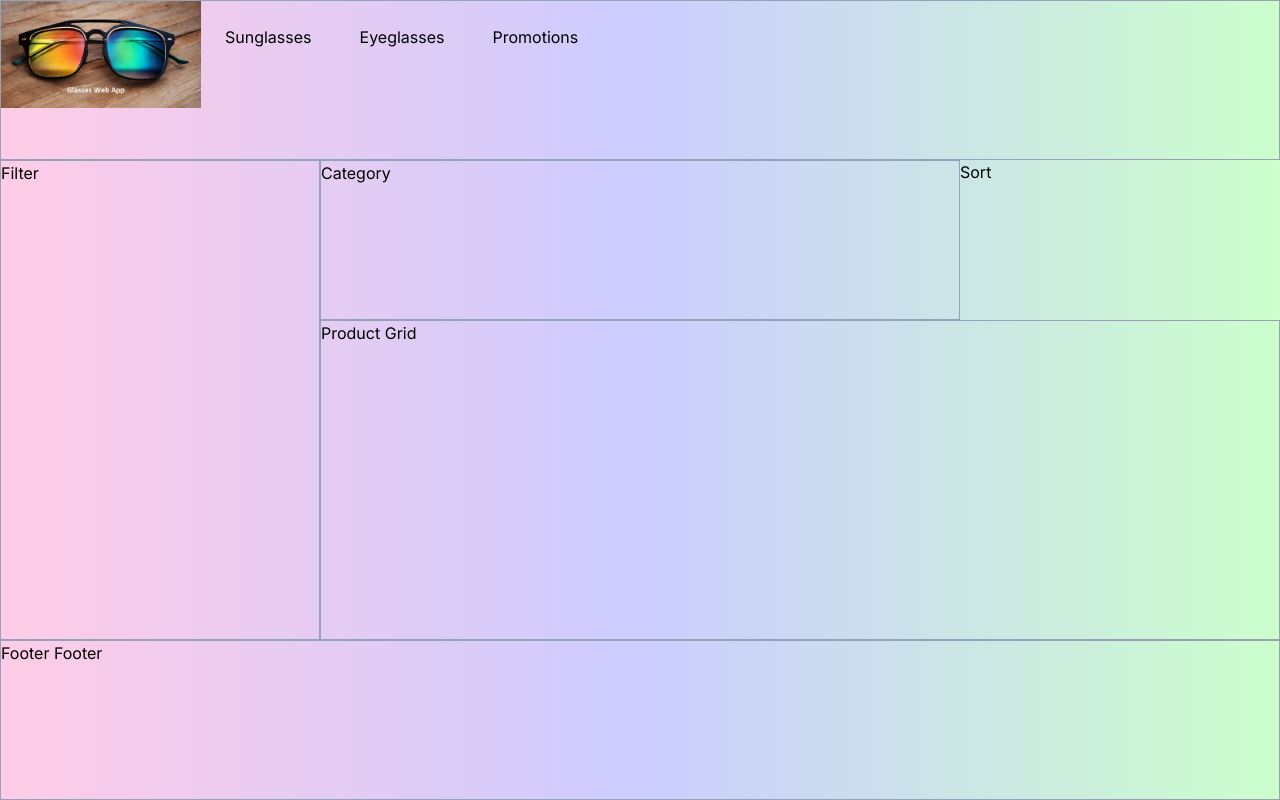
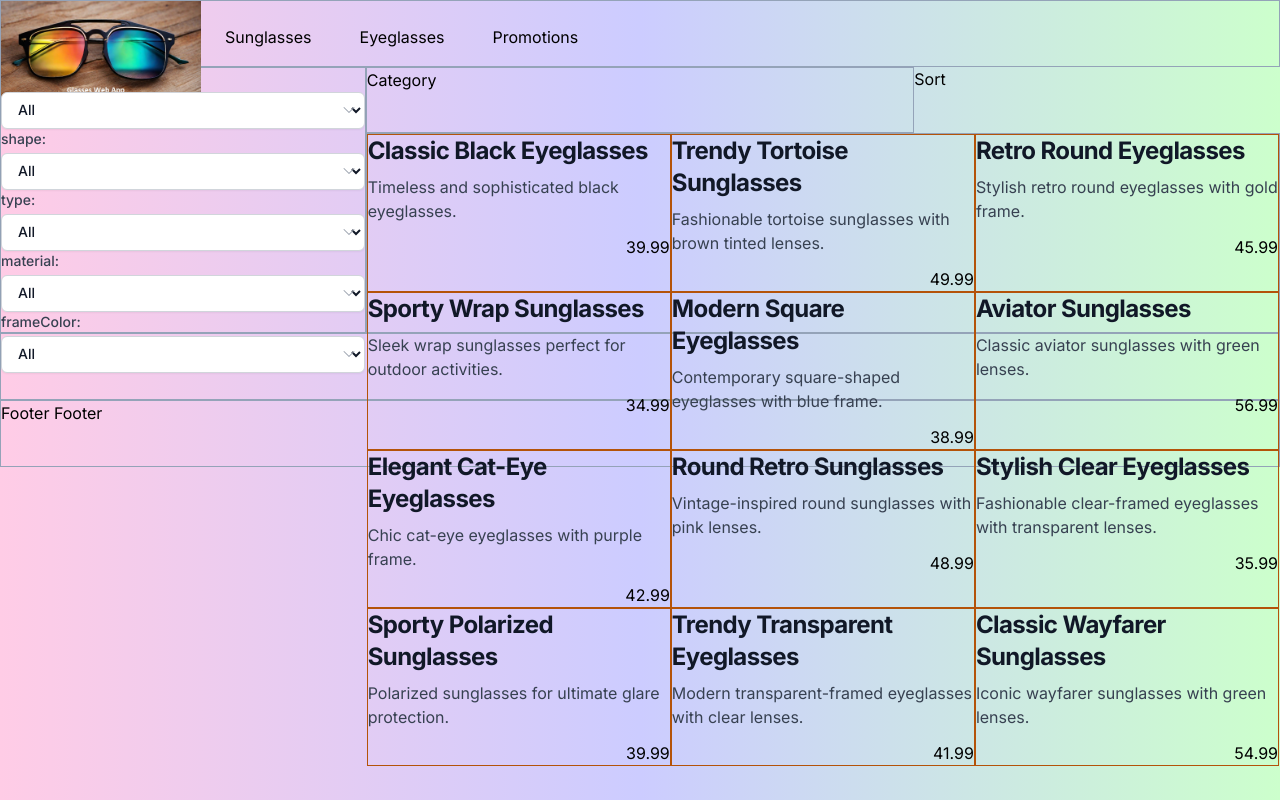
Before and after one commit to nikolay-val-tsvetkov/E-commerce-Glasses, a Next.js app: page / in a window 1280 px wide. Built offline with nearby package versions, Linux system fonts and the light colour scheme.

Commit message:
1. Product Grid for the product; 2. Create component for the Card; 3. Create contextApi for products with working filters; 4. Implementing filters and working with simple data

```diff
--- a/package.json
+++ b/package.json
@@ -9,8 +9,12 @@
     "lint": "next lint"
   },
   "dependencies": {
+    "@fortawesome/free-solid-svg-icons": "^6.4.0",
+    "@fortawesome/react-fontawesome": "^0.2.0",
+    "@heroicons/react": "^2.0.18",
     "autoprefixer": "10.4.14",
     "eslint-config-next": "13.4.12",
+    "heroicons": "^2.0.18",
     "next": "13.4.12",
     "postcss": "8.4.27",
     "react": "18.2.0",
--- a/public/data/glasses.json
+++ b/public/data/glasses.json
@@ -11,7 +11,7 @@
       "description": "Timeless and sophisticated black eyeglasses.",
       "price": 39.99,
       "shape": "round",
-      "image": "https://example.com/eyeglasses1.jpg"
+      "image": "https://media.istockphoto.com/id/1012522388/photo/flying-glasses.jpg"
     },
     {
       "id": 2,
@@ -31,7 +31,7 @@
       "name": "Retro Round Eyeglasses",
       "type": "eyeglasses",
       "material": "metal",
-      "brand": "RetroSpecs",
+      "brand": "SunshineStyle",
       "frameColor": "gold",
       "glassColor": "clear",
       "description": "Stylish retro round eyeglasses with gold frame.",
--- /dev/null
+++ b/src/app/contexts/productsContext.js
@@ -0,0 +1,72 @@
+import React, { useEffect, useState } from 'react'
+import { createContext, useContext } from 'react'
+import glasses from 'public/data/glasses.json'
+
+const GlassesContext = createContext()
+
+export const useGlassesContext = () => {
+  return useContext(GlassesContext)
+}
+
+const GlassesContextProvider = ({ children }) => {
+  const [glassesData, setGlassesData] = useState([])
+  const [filter, setFilter] = useState({
+    brand: 'all',
+    color: 'all',
+    price: 'all',
+    shape: 'all',
+    material: 'all',
+    frameColor: 'all'
+  })
+  const [sort, setSort] = useState('default')
+
+  useEffect(() => {
+    const initialData = glasses.glasses.slice(0, 12)
+    setGlassesData(initialData)
+  }, [])
+
+  useEffect(() => {
+    const applyFilter = () => {
+      let filteredData = glasses.glasses
+
+      for (const filterCategory in filter) {
+        if (filter[filterCategory] !== 'all') {
+          filteredData = filteredData.filter((item) => item[filterCategory] === filter[filterCategory])
+        }
+      }
+
+      const initialData = filteredData.slice(0, 12)
+      setGlassesData(initialData)
+    }
+
+    applyFilter()
+  }, [filter])
+
+  const loadMoreItems = () => {
+    const currentLength = glassesData.length
+    const newData = glasses.slice(currentLength, currentLength + 12)
+    if (newData.length === 0) {
+      console.log('No more items to load.')
+      return
+    }
+    setGlassesData((prevData) => [...prevData, ...newData])
+  }
+
+  return (
+    <GlassesContext.Provider
+      value={{
+        glassesData,
+        setGlassesData,
+        filter,
+        setFilter,
+        sort,
+        setSort,
+        loadMoreItems
+      }}
+    >
+      {children}
+    </GlassesContext.Provider>
+  )
+}
+
+export default GlassesContextProvider
--- a/src/app/globals.css
+++ b/src/app/globals.css
@@ -34,3 +34,11 @@ body {
   color: rgb(var(--foreground-rgb));
   background: linear-gradient(to right, rgb(var(--background-start-rgb)), rgb(var(--background-mid-rgb)), rgb(var(--background-end-rgb)));
 }
+
+.pastel-green {
+  background-color: #c7f3e7;
+}
+
+.pastel-pink {
+  background-color: #f9d8e8;
+}
--- a/src/app/page.js
+++ b/src/app/page.js
@@ -1,16 +1,29 @@
+'use client'
 import Header from '@/components/header/Header'
+import ProductsGrid from '@/components/productsGrid/ProductsGrid'
+import Filters from '@/components/filters/Filters'
+import GlassesContextProvider from './contexts/productsContext'
 
 export default function Home() {
   return (
-    <div className='grid grid-rows-5 grid-cols-4'>
-      <div className='sticky top-0 col-span-4 border border-3 border-slate-400'>
-        <Header />
+    <GlassesContextProvider>
+      <div className='grid grid-rows-12 grid-cols-7'>
+        <div className='row-span-1 sticky top-0 col-span-7 border border-3 border-slate-400'>
+          <Header />
+        </div>
+        <div className='row-span-4 col-span-2 border border-3 border-slate-400'>
+          <Filters />
+        </div>
+        <div className='row-span-1 col-span-3 border border-3 border-slate-400'>Category</div>
+        <div className='row-span-1 col-span-2'>Sort</div>
+        <div className='row-span-3 col-span-5  border border-3 border-slate-400'>
+          <ProductsGrid />
+        </div>
+        <div className='row-span-1 col-span-7  border border-3 border-slate-400'>
+          <button>Load More</button>
+        </div>
+        <div className='row-span-1 col-span-7 border border-3 border-slate-400'>Footer Footer</div>
       </div>
-      <div className='row-span-3 col-span-1 border border-3 border-slate-400'>Filter</div>
-      <div className='col-span-2 border border-3 border-slate-400'>Category</div>
-      <div>Sort</div>
-      <div className='col-span-3 row-span-2 border border-3 border-slate-400'>Product Grid</div>
-      <div className='col-span-4 border border-3 border-slate-400'>Footer Footer</div>
-    </div>
+    </GlassesContextProvider>
   )
 }
--- /dev/null
+++ b/src/components/filters/Filters.js
@@ -0,0 +1,65 @@
+import { useGlassesContext } from '@/app/contexts/productsContext'
+import { ChevronDownIcon } from '@heroicons/react/24/solid'
+
+export default function Filters() {
+  const filterTags = [
+    {
+      name: 'brand',
+      options: ['All', 'SunshineStyle', 'Brand 2']
+    },
+    {
+      name: 'shape',
+      options: ['All', 'Rectangular', 'Round']
+    },
+    {
+      name: 'type',
+      options: ['All', 'Sunglasses', 'Eyeglasses']
+    },
+    {
+      name: 'material',
+      options: ['All', 'Wooden', 'Plastic']
+    },
+    {
+      name: 'frameColor',
+      options: ['All', 'tortoise', 'gold']
+    }
+  ]
+  const { filter, setFilter } = useGlassesContext()
+
+  const handleFilterChange = (event) => {
+    const { name, value } = event.target
+    console.log(name, value)
+
+    setFilter((prevFilter) => ({
+      ...prevFilter,
+      [name]: value
+    }))
+  }
+
+  return (
+    <div>
+      {filterTags.map((tag) => (
+        <label key={tag.name} className='block text-sm font-medium text-gray-700'>
+          {tag.name}:
+          <div className='relative mt-1'>
+            <select
+              name={tag.name}
+              value={filter[tag.name]}
+              onChange={handleFilterChange}
+              className='block w-full px-3 py-2 pr-8 mt-1 text-gray-900 bg-white border border-gray-300 rounded-md shadow-sm focus:ring focus:ring-opacity-50 focus:ring-blue-500 focus:border-blue-500 sm:text-sm'
+            >
+              {tag.options.map((option) => (
+                <option key={option} value={option}>
+                  {option}
+                </option>
+              ))}
+            </select>
+            <div className='absolute inset-y-0 right-0 flex items-center px-2 pointer-events-none'>
+              <ChevronDownIcon className='w-4 h-4 text-gray-400' />
+            </div>
+          </div>
+        </label>
+      ))}
+    </div>
+  )
+}
--- a/src/components/header/Header.js
+++ b/src/components/header/Header.js
@@ -25,7 +25,7 @@ export default function Header() {
             ({ title, link }) =>
               title &&
               link && (
-                <li key={link} className='p-6'>
+                <li key={title} className='p-6'>
                   <Link href={link}>{title}</Link>
                 </li>
               )
--- /dev/null
+++ b/src/components/productsGrid/ProductsGrid.js
@@ -0,0 +1,14 @@
+import ShowCardItem from '../showCardItem/ShowCardItem'
+import { useGlassesContext } from '@/app/contexts/productsContext'
+
+export default function ProductsGrid() {
+  const { glassesData } = useGlassesContext()
+
+  return (
+    <div className='flex flex-wrap'>
+      {glassesData.map((item, index) => (
+        <ShowCardItem key={item.id} itemData={item} index={index} />
+      ))}
+    </div>
+  )
+}
--- /dev/null
+++ b/src/components/showCardItem/ShowCardItem.js
@@ -0,0 +1,12 @@
+export default function ShowCardItem({ itemData }) {
+  const { name, description, price } = itemData
+
+  return (
+    <div className='flex flex-col flex-auto w-1/3 border border-bottom border-amber-700 relative'>
+      <h5 className='mb-2 text-2xl font-bold tracking-tight text-gray-900 dark:text-white'>{name}</h5>
+
+      <p className='mb-3 font-normal text-gray-700 dark:text-gray-400'>{description}</p>
+      <p className='self-end justify-self-end'>{price}</p>
+    </div>
+  )
+}
```
Also changed, not shown: public/logo2.png (added), 1 other file (tests, documents, lock files or other folders).
